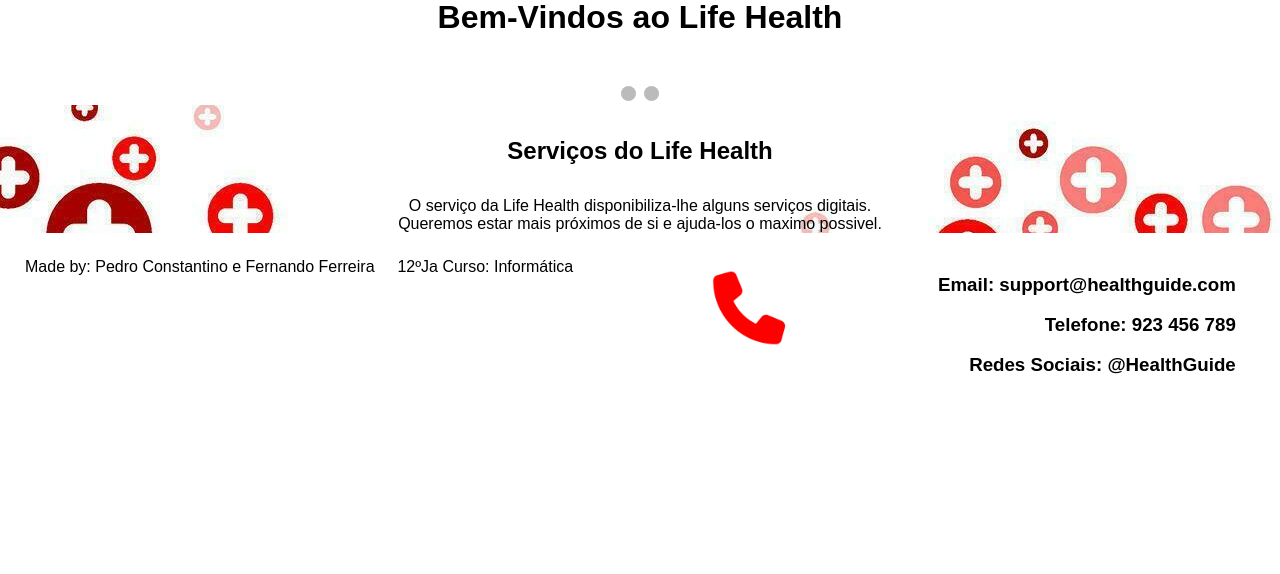
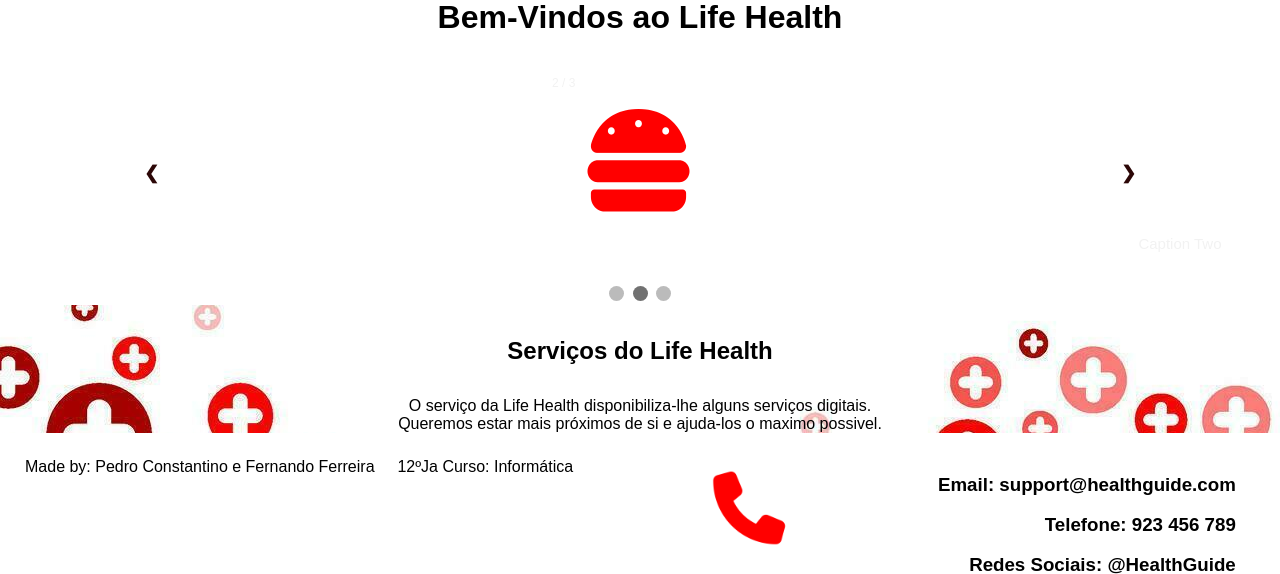
Before and after one commit to FernandoSalgueir/Trabalho-Final-main, a PHP site: page / in a window 1280 px wide; the page is wider, and only the part inside the window is pictured. Shown: the part 159-733 px from the top of that part. Run offline with PHP 8.4, Linux system fonts and the light colour scheme.

Commit message:
Slideshow e sobrenos

```diff
--- a/index.php
+++ b/index.php
@@ -32,19 +32,19 @@ include('ligacao.php');
     <!-- Full-width images with number and caption text -->
     <div class="mySlides fade">
     <div class="numbertext">1 / 3</div>
-    <img src="imagens/cakee.png" style="width:100%">
+    <img src="imagens/cakee.png">
     <div class="text">Caption Text</div>
     </div>
 
     <div class="mySlides fade">
     <div class="numbertext">2 / 3</div>
-    <img src="imagens/burger.png" style="width:100%">
+    <img src="imagens/burger.png">
     <div class="text">Caption Two</div>
     </div>
 
     <div class="mySlides fade">
     <div class="numbertext">3 / 3</div>
-    <img src="imagens/Hstyle3.jpg" style="width:100%">
+    <img src="imagens/Hslide3.jpg">
     <div class="text">Caption Two</div>
     </div>
 
@@ -56,9 +56,9 @@ include('ligacao.php');
 
     <!-- The dots/circles -->
     <div style="text-align:center">
+    <span class="dot" onclick="currentSlide(0)"></span>
     <span class="dot" onclick="currentSlide(1)"></span>
     <span class="dot" onclick="currentSlide(2)"></span>
-
     </div>
 
 
@@ -73,5 +73,5 @@ include('ligacao.php');
 
     <?php include_once("footer.php") ?>
     </body>
-
+    <script src="slide.js" defer></script>
 </html>
--- a/slide.js
+++ b/slide.js
@@ -1,4 +1,6 @@
-let slideIndex = 1;
+let slideIndex = 0; //slide inicial
+let timechange = 5000; //tempo em milisegundos
+
 // Next/previous controls
 function plusSlides(n) {
   showSlides(slideIndex += n);
@@ -10,17 +12,27 @@ function currentSlide(n) {
 }
 
 function showSlides(n) {
+  if(n === undefined) {
+    n=slideIndex;
+  }
+  console.log(n);
   let i;
   let slides = document.getElementsByClassName("mySlides");
   let dots = document.getElementsByClassName("dot");
-  if (n > slides.length) {slideIndex = 1}
-  if (n < 1) {slideIndex = slides.length}
+  if (n >= slides.length) {slideIndex = 0}
+  if (n < 0) {slideIndex = slides.length}
   for (i = 0; i < slides.length; i++) {
     slides[i].style.display = "none";
   }
   for (i = 0; i < dots.length; i++) {
     dots[i].className = dots[i].className.replace(" active", "");
   }
-  slides[slideIndex-1].style.display = "block";
-  dots[slideIndex-1].className += " active";
+  slides[slideIndex].style.display = "block";
+  dots[slideIndex].className += " active";
+  slideIndex++;
+  setTimeout(showSlides, timechange);
+
+  /*console.log(slides.length); */
 }
+
+showSlides(slideIndex);
--- a/style.css
+++ b/style.css
@@ -211,6 +211,7 @@ html{
 }
 
 #sobrenos {
+   padding-top: 15rem;
    text-align: center;
    background-image: url(imagens/Backgr.jpg);
 }
@@ -244,23 +245,34 @@ html{
 * {box-sizing:border-box}
 /* Slideshow container */
 .slideshow-container {
-  max-width: 1000px;
-  position: flex;
+  display: flex;
+  justify-content: center;
+  align-items: center;
+  position: relative;
+  height: 200px;
   margin: auto;
+
 }
 /* Hide the images by default */
 .mySlides {
   display: none;
+  max-height: 200px;
 }
+
+.mySlides img {
+
+   max-height: 200px;
+ }
 /* Next & previous buttons */
 .prev, .next {
   cursor: pointer;
   position: absolute;
   top: 50%;
+  left: 10%;
   width: auto;
   margin-top: -22px;
   padding: 16px;
-  color: white;
+  color: rgb(44, 7, 7);
   font-weight: bold;
   font-size: 18px;
   transition: 0.6s ease;
@@ -269,7 +281,8 @@ html{
 }
 /* Position the "next button" to the right */
 .next {
-  right: 0;
+   left: auto;
+  right: 10%;
   border-radius: 3px 0 0 3px;
 }
 /* On hover, add a black background color with a little bit see-through */
--- a/verRegistro.php
+++ b/verRegistro.php
@@ -21,7 +21,7 @@
             if ($resultado->num_rows > 0) {
                 header('Location: registro.php?log=jaexiste');
             } else {
-                $consulta = "INSERT INTO `signup` (`Primeiro_Nome`, `Ultimo_Nome`, `NoCidadao`, `Password`) VALUES ('$P_Nome', '$U_Nome', '$login', '$pass');"
+                $consulta = "INSERT INTO `signup` (`Primeiro_Nome`, `Ultimo_Nome`, `NoCidadao`, `Password`) VALUES ('$P_Nome', '$U_Nome', '$login', '$pass');";
                 $resultado = $ligacao->query($consulta);
                 $_SESSION['Cod'] = $login;
                 $_SESSION['Util'] = $P_Nome;
```
Also changed, not shown: index.html (deleted, +0 -72 lines), sobre_nos.php (+1 -7 lines).
